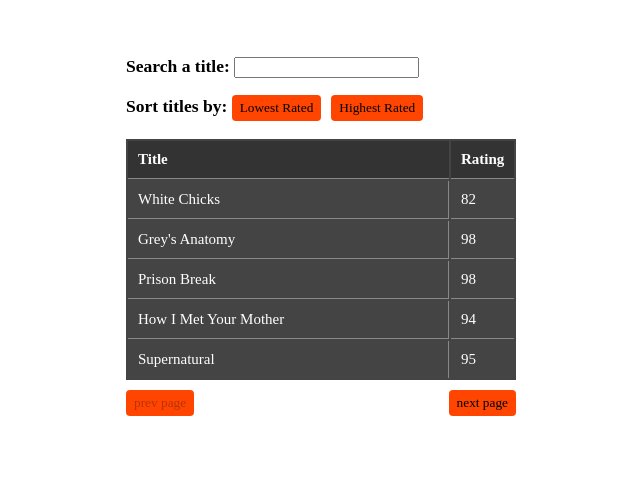
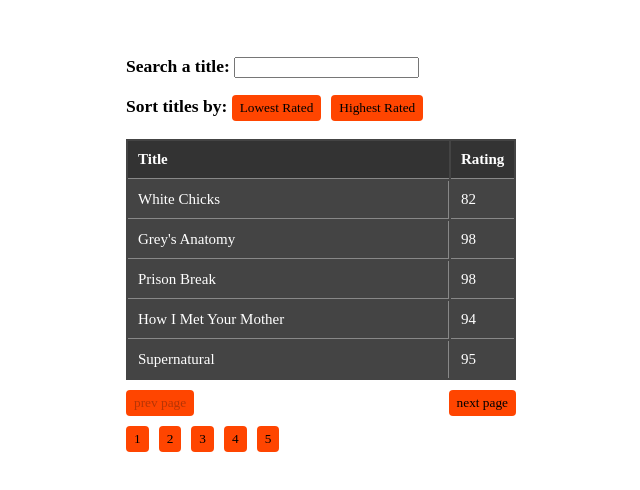
Before and after one commit to kupriianovvv/tableHub, a Vue app: page / in a window 1280 px wide. Shown: the top 490 px of the page, without its empty margins (314-954 px from the left). Built offline with nearby package versions, Linux system fonts and the light colour scheme.

Commit message:
added buttons with numbers of pages

```diff
--- a/src/components/Table.vue
+++ b/src/components/Table.vue
@@ -14,7 +14,7 @@
       </tr>
     </thead>
     <tbody>
-      <tr v-for="entry in filteredFilms" :key=entry>
+      <tr v-for="entry in slicedFilteredFilms" :key=entry>
         <td v-for="key in columns" :key=key>
           {{entry[key]}}
         </td>
@@ -22,8 +22,11 @@
     </tbody>
   </table>
   <div class="controls">
-  <button @click="prevPage" :disabled=isPrevDisabled>prev page</button>
-  <button @click="nextPage" :disabled=isNextDisabled>next page</button>
+    <button @click="prevPage" :disabled=isPrevDisabled>prev page</button>
+    <button @click="nextPage" :disabled=isNextDisabled>next page</button>
+  </div>
+  <div class="buttons">
+    <button v-for="num in numOfButtons" :key="num" @click="onSelectPage(num)">{{num}}</button>
   </div>
   </div>
 </template>
@@ -74,20 +77,29 @@
     },
     nextPage() {
       this.page += 1;
+    },
+    onSelectPage(page) {
+      this.page = page;
     }
   },
   // [1, 2, 3, 4, 5, 6, 7, 8, 9, 10, 11, 12, 13, 14]
   computed: {
     filteredFilms() {
       let filter = new RegExp(this.filterText, 'i')
-      return this.ratingsInfo.filter(el => el.title.match(filter)).slice((this.page - 1) * this.itemsPerPage, this.page * this.itemsPerPage);
+      return this.ratingsInfo.filter(el => el.title.match(filter))
+    },
+    slicedFilteredFilms() {
+      return this.filteredFilms.slice((this.page - 1) * this.itemsPerPage, this.page * this.itemsPerPage);
     },
     isPrevDisabled() {
       return this.page === 1 ? true : false
     },
     isNextDisabled() {
-      return this.filteredFilms.length < this.itemsPerPage ? true : false
+      return this.slicedFilteredFilms.length < this.itemsPerPage ? true : false
     },
+    numOfButtons() {
+      return Math.ceil(this.filteredFilms.length / this.itemsPerPage)
+    }
   },
   watch: {
     filterText() {
@@ -150,4 +162,8 @@
 	justify-content: space-between;
 	margin-top: 10px;
 }
+
+.buttons {
+  margin-top: 10px
+}
 </style>
```
